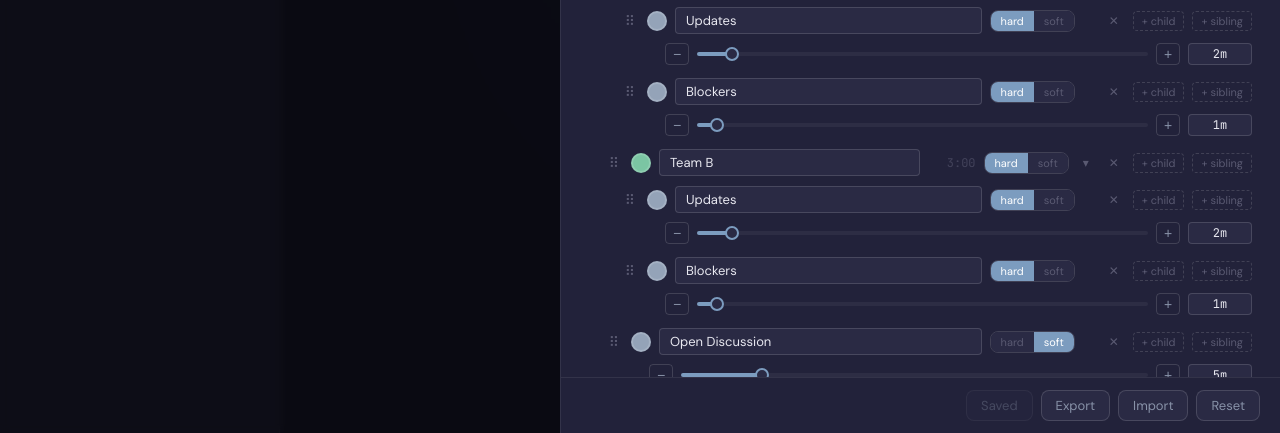
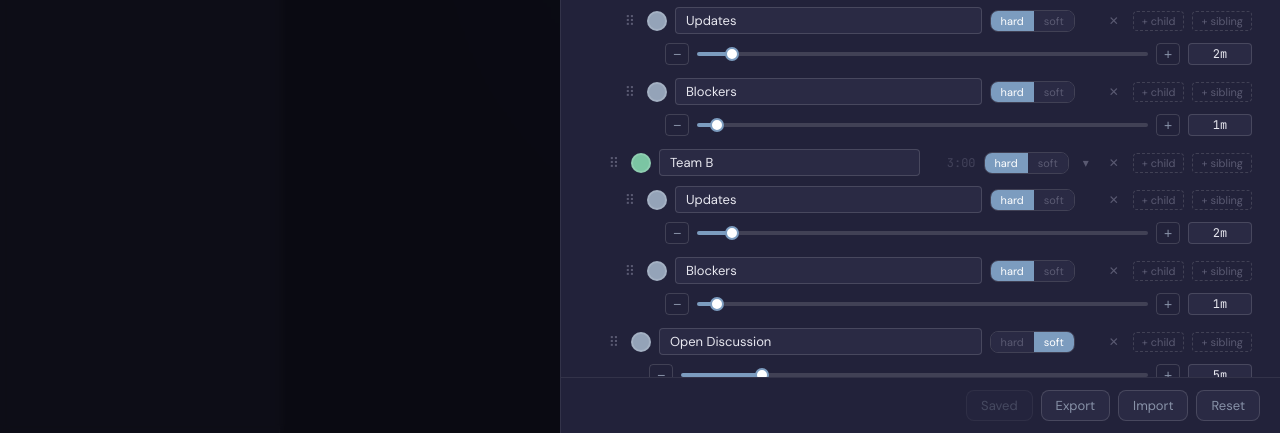
Before and after one commit to jackchuka/timestack, a website built with Vite: page index.html in a window 1280 px wide. Both pictures are taken after a click on the button "Edit config". Shown: the part 367-800 px from the top of the page. Built offline with nearby package versions, Linux system fonts and the light colour scheme.

Commit message:
style(editor): restore white slider thumb and visible empty track
Match the approved mockup: thumb is white circle with accent
border, empty track uses a more visible tone. The earlier
theme-adaptive thumb made the knob disappear into the dark
row background.

```diff
--- a/src/style.css
+++ b/src/style.css
@@ -1017,8 +1017,8 @@ body {
     to right,
     var(--accent) 0%,
     var(--accent) var(--pct, 0%),
-    var(--bg-hover) var(--pct, 0%),
-    var(--bg-hover) 100%
+    var(--border-bright) var(--pct, 0%),
+    var(--border-bright) 100%
   );
   outline: none;
   cursor: pointer;
@@ -1035,7 +1035,7 @@ body {
   width: 14px;
   height: 14px;
   border-radius: 50%;
-  background: var(--bg-elevated);
+  background: #fff;
   border: 2px solid var(--accent);
   cursor: grab;
   transition: transform var(--transition);
@@ -1050,7 +1050,7 @@ body {
   width: 14px;
   height: 14px;
   border-radius: 50%;
-  background: var(--bg-elevated);
+  background: #fff;
   border: 2px solid var(--accent);
   cursor: grab;
   transition: transform var(--transition);
```
